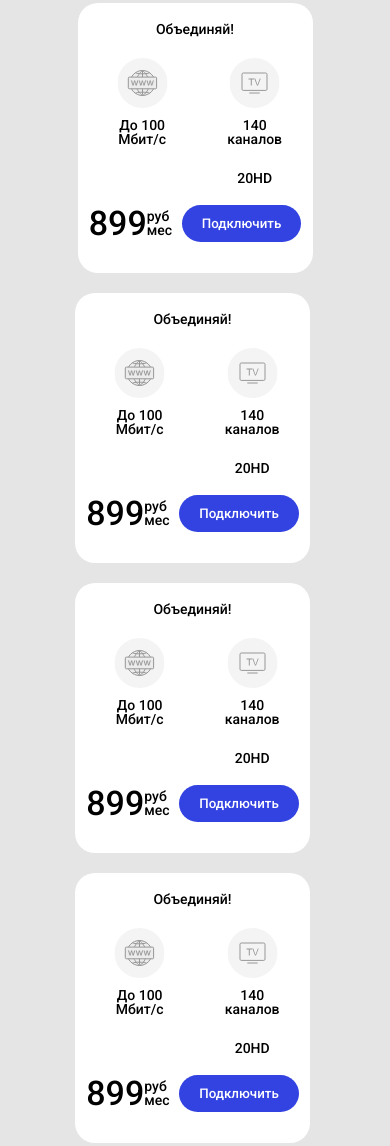
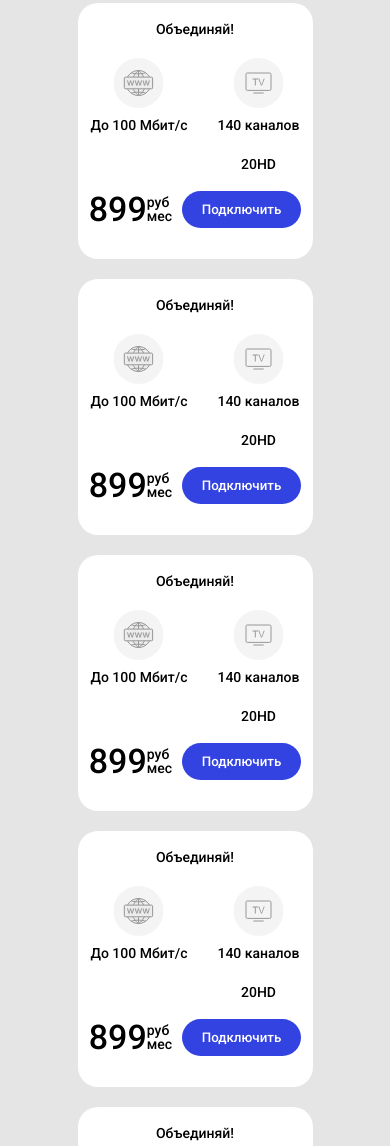
Before and after one commit to nypko195/tariff, a plain HTML site: page Index.html in a window 390 px wide. Shown: the part 935-2081 px from the top of the page. Drawn offline with Linux system fonts and the light colour scheme.

Commit message:
edited tarrifs

```diff
--- a/scss/style.scss
+++ b/scss/style.scss
@@ -142,6 +142,7 @@ body {
 	}
 
 	&__call-media {
+		cursor: pointer;
 		display: none;
 	}
 
@@ -173,6 +174,7 @@ body {
 
 	}
 	&__bid-radio-sort {
+
 		display: flex;
 		margin: 0 45px;
 	}
@@ -182,6 +184,7 @@ body {
 	}
 
 	&__bid-radio-el {
+		cursor: pointer;
 		margin-right: 10px;
 	}
 
@@ -241,7 +244,7 @@ body {
 			}
 		}
 		&__menu-sublist {
-			left: -2px;
+			left: 0px;
 		}
 	}
 }
@@ -259,6 +262,7 @@ body {
 		}
 		&__burger {
 			display: block;
+			cursor: pointer;
 			position: relative;
 			width: 40px;
 			height: 30px;
@@ -387,6 +391,7 @@ body {
 	}
 
 	&__row {
+		justify-content: center;
 		display: flex;
 		flex-wrap: wrap;
 	}
@@ -399,9 +404,8 @@ body {
 		margin-bottom: 20px;
 	}
 	&__item:nth-child(3n) {
-		margin-right: 0px;
+		margin-right: 0%;
 	}
-
 
 	&__item-subtitle {
 		padding: 19px 0 22px 0;
@@ -465,44 +469,131 @@ body {
 }
 /*==========media=================*/
 /*Карточки в разделе тарифы*/
-@media (max-width: 1220px) {
+@media (max-width: 1200px) {
 	.tariffs {
-		margin: 0 230px;
+		margin: 0 200px;
 		&__row {
-			justify-content: center;
+
 		}
 		&__item {
 			width: 235px;
 			flex-wrap: wrap;
-			padding: 0px 20px;
-		}
-		&__item{
-			margin-right: 2%;
+			margin-right: 1%;
 		}
 		&__item:nth-child(3n) {
-			margin-right: 2%;
+			margin-left: 0%;
+			margin-right: 0%;
+		}
+		// &__item:last-child {
+		// 	margin-bottom: 0px;
+		// }
+		// &__item:nth-last-child() {
+		// 	margin-top: 0;
+		// 	margin-bottom: 0;
+		// }
+
+
+	}
+}
+
+@media (max-width: 1175px) {
+	.tariffs {
+		&__item {
+			margin-right: 1%;
+		}
+		&__item:nth-child(3n) {
+			margin-left: 0%;
+			margin-right: 0%;
+		}
+		// &__item:last-child {
+		// 	margin-top: 0;
+		// 	margin-bottom: 0;
+		// }
+		// &__item:nth-last-child(2) {
+		// 	margin-top: 0;
+		// 	margin-bottom: 0;
+		// }
+	}
+}
+
+@media (max-width: 1117px) {
+	.tariffs {
+		margin: 0 170px;
+		&__item {
+			margin-right: 0%;
+		}
+		&__item:nth-child(2n) {
+			margin-left: 1%;
+			margin-right: 1%;
+		}
+		&__item:nth-last-child(2) {
+			margin-top: 0;
+			margin-bottom: 20px;
 		}
 	}
 }
 
-@media (max-width: 970px) {
+@media (max-width: 1051px) {
+	.tariffs {
+		margin: 0 170px;
+		&__item {
+			margin-right: 0%;
+		}
+		&__item:nth-child(2n) {
+			margin-left: 1%;
+			margin-right: 0%;
+		}
+		&__item:nth-last-child(2) {
+			margin-top: 0;
+			margin-bottom: 20px;
+		}
+		&__item:last-child {
+			margin-top: 0;
+			margin-bottom: 0;
+		}
+	}
+}
+
+@media (max-width: 975px) {
 	.tariffs {
 		margin: 0 150px;
 		&__item {
-			margin-right: 2%;
+			margin-right:0%;
 		}
-		&__item:nth-child(2n+2) {
-			margin-right: 2%;
+		&__item:last-child {
+			margin-top: 0;
+			margin-bottom: 0;
 		}
-
+	}
+}
+@media (max-width: 775px) {
+	.tariffs {
+		margin: 0 70px;
+		&__item {
+			margin-right:0%;
+		}
+		&__item:nth-child(2n) {
+			margin-left: 1%;
+		}
+		&__item:last-child {
+			margin-top: 0;
+			margin-bottom: 0;
+		}
 	}
 }
 
-@media (max-width: 600px) {
+@media (max-width: 607px) {
 	.tariffs {
 		margin: 0 70px;
 		&__item {
-			margin-right: 0px;
+			margin-right:0%;
+		}
+		&__item:nth-child(2n) {
+			margin-left: 0%;
+		}
+		&__item:last-child {
+			// margin-top: 20px;
+			margin-bottom: 0;
 		}
 	}
 }
```
Also changed, not shown: Index.html (line endings or trailing spaces), css/style.css.
